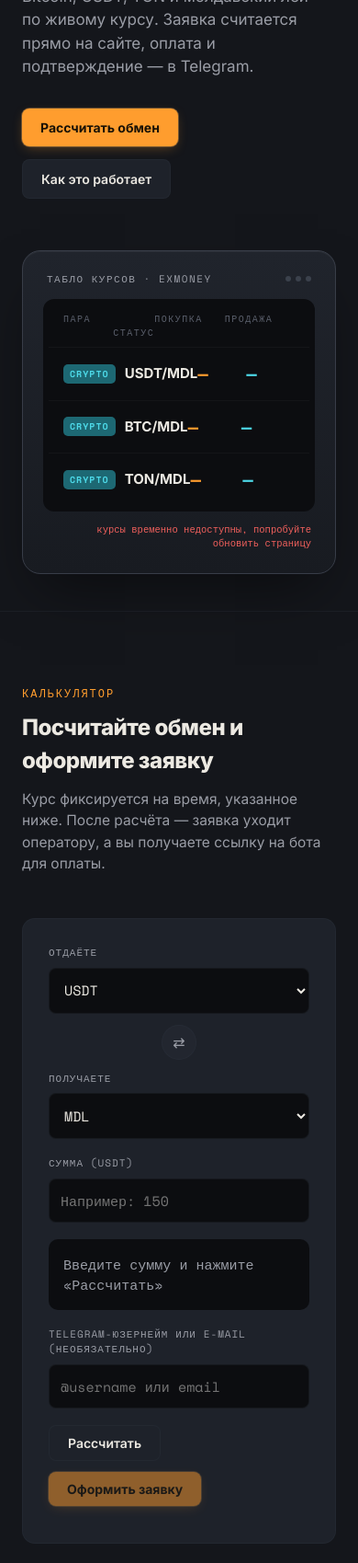
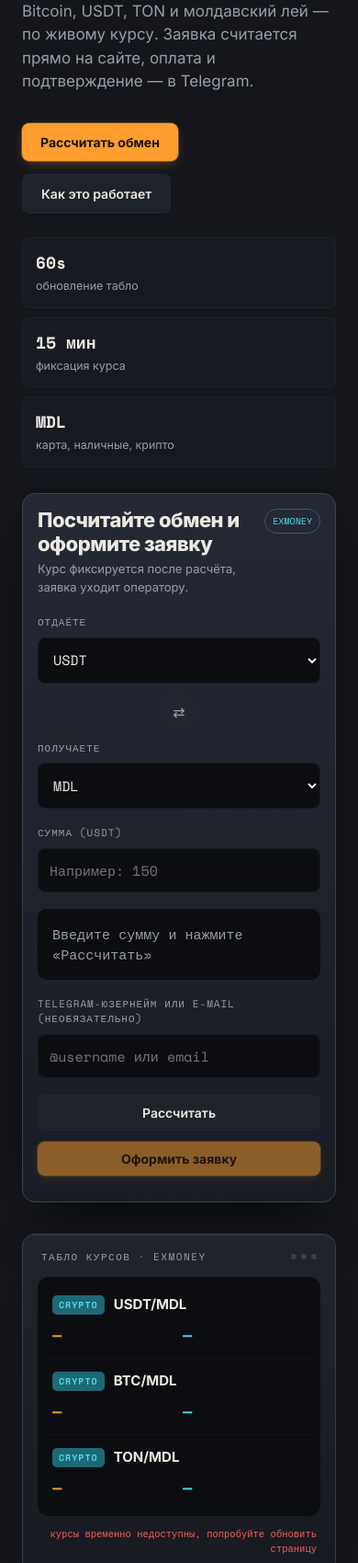
Before and after one commit to selinartiom/exchange, a website: page public/index.html in a window 390 px wide. Shown: the part 301-2000 px from the top of the page at 92% size. Drawn offline with nearby package versions, Linux system fonts and the light colour scheme; no server answers.

Commit message:
main update

```diff
--- a/public/index.html
+++ b/public/index.html
@@ -38,17 +38,23 @@
   .lang-btn{background:var(--panel);color:var(--ink-dim);font-size:12px;font-weight:700;padding:7px 11px;font-family:'Space Mono',monospace;}
   .lang-btn.active{background:var(--panel-2);color:var(--amber);}
 
-  .hero{padding:64px 0 40px;}
+  .hero{padding:56px 0 46px;}
+  .hero-grid{display:grid;grid-template-columns:minmax(0,1.05fr) minmax(360px,.78fr);gap:36px;align-items:center;}
+  .hero-copy{min-width:0;}
   .eyebrow{font-family:'Space Mono',monospace;font-size:12px;color:var(--cyan);letter-spacing:2px;text-transform:uppercase;margin-bottom:16px;display:flex;align-items:center;gap:10px;}
   .eyebrow::before{content:'';width:8px;height:8px;border-radius:50%;background:var(--green);box-shadow:0 0 8px var(--green);animation:pulse 2s infinite;}
   @keyframes pulse{0%,100%{opacity:1;}50%{opacity:.4;}}
-  h1{font-size:clamp(32px,5vw,52px);font-weight:800;letter-spacing:-1px;max-width:720px;line-height:1.08;margin-bottom:18px;}
+  h1{font-size:clamp(36px,5vw,58px);font-weight:800;letter-spacing:0;max-width:720px;line-height:1.04;margin-bottom:18px;}
   h1 em{font-style:normal;color:var(--amber);}
   .sub{color:var(--ink-dim);font-size:17px;max-width:560px;margin-bottom:32px;}
-  .hero-ctas{display:flex;gap:14px;flex-wrap:wrap;margin-bottom:56px;}
-  .btn-secondary{border:1px solid var(--line);background:var(--panel);padding:10px 20px;border-radius:8px;font-size:14px;font-weight:600;color:var(--ink);}
+  .hero-ctas{display:flex;gap:14px;flex-wrap:wrap;margin-bottom:26px;}
+  .btn-secondary{border:1px solid var(--line);background:var(--panel);padding:10px 20px;border-radius:8px;font-size:14px;font-weight:600;color:var(--ink);display:inline-block;}
+  .hero-stats{display:grid;grid-template-columns:repeat(3,minmax(0,1fr));gap:10px;max-width:620px;}
+  .hero-stat{border:1px solid var(--line);background:#171a20;border-radius:8px;padding:13px 14px;min-height:72px;}
+  .hero-stat strong{display:block;font-family:'Space Mono',monospace;color:var(--ink);font-size:18px;margin-bottom:3px;}
+  .hero-stat span{display:block;color:var(--ink-dim);font-size:12.5px;}
 
-  .board-frame{background:linear-gradient(180deg,#20242c,#181b21);border:1px solid #383d48;border-radius:20px;padding:22px;box-shadow:0 30px 60px -20px #00000080, inset 0 1px 0 #ffffff0d;position:relative;}
+  .board-frame{background:linear-gradient(180deg,#20242c,#181b21);border:1px solid #383d48;border-radius:14px;padding:22px;box-shadow:0 30px 60px -20px #00000080, inset 0 1px 0 #ffffff0d;position:relative;margin-top:34px;}
   .board-label{display:flex;justify-content:space-between;align-items:center;font-family:'Space Mono',monospace;font-size:11px;color:var(--ink-dim);letter-spacing:1.5px;text-transform:uppercase;margin-bottom:14px;padding:0 4px;}
   .board-label .dot-row{display:flex;gap:5px;}
   .board-label .dot-row span{width:6px;height:6px;border-radius:50%;background:#3b414c;}
@@ -72,14 +78,18 @@
   h2{font-size:clamp(24px,3.4vw,34px);font-weight:800;letter-spacing:-0.5px;margin-bottom:12px;}
   .section-head p{color:var(--ink-dim);font-size:15.5px;}
 
-  .steps{display:grid;grid-template-columns:repeat(4,1fr);gap:20px;}
+  .steps{display:grid;grid-template-columns:repeat(4,1fr);gap:16px;}
   .step{background:var(--panel);border:1px solid var(--line);border-radius:var(--radius);padding:22px;}
   .step .n{font-family:'Space Mono',monospace;color:var(--amber);font-size:13px;margin-bottom:14px;}
   .step h3{font-size:16px;margin-bottom:8px;}
   .step p{font-size:13.5px;color:var(--ink-dim);}
 
   /* Калькулятор */
-  .calc{background:var(--panel);border:1px solid var(--line);border-radius:var(--radius);padding:28px;max-width:520px;}
+  .calc{background:linear-gradient(180deg,#242934,#191d24);border:1px solid #3c4351;border-radius:14px;padding:24px;box-shadow:0 24px 70px -28px #000;scroll-margin-top:88px;}
+  .calc-top{display:flex;justify-content:space-between;gap:16px;align-items:flex-start;margin-bottom:20px;}
+  .calc-top h2{font-size:22px;line-height:1.16;margin:0;}
+  .calc-top p{color:var(--ink-dim);font-size:13px;margin-top:5px;}
+  .calc-badge{font-family:'Space Mono',monospace;font-size:10px;color:var(--cyan);border:1px solid #4dd9e84d;border-radius:999px;padding:5px 8px;white-space:nowrap;}
   .calc-row{display:grid;grid-template-columns:1fr auto 1fr;gap:12px;align-items:end;margin-bottom:18px;}
   .field label{display:block;font-family:'Space Mono',monospace;font-size:11px;color:var(--ink-dim);letter-spacing:1px;text-transform:uppercase;margin-bottom:8px;}
   .field select, .field input{
@@ -90,13 +100,14 @@
   .calc-result{background:var(--bezel);border-radius:10px;padding:16px;margin:18px 0;font-family:'Space Mono',monospace;font-size:15px;min-height:24px;color:var(--ink-dim);}
   .calc-result .big{font-size:22px;color:var(--cyan);font-weight:700;}
   .field.contact{margin-bottom:18px;}
-  .calc-actions{display:flex;gap:12px;flex-wrap:wrap;}
+  .calc-actions{display:grid;grid-template-columns:1fr 1fr;gap:12px;}
+  .calc-actions button{width:100%;}
   .calc-msg{font-size:13px;margin-top:12px;}
   .calc-msg.error{color:var(--red);}
   .calc-msg.ok{color:var(--green);}
 
   .grid-3{display:grid;grid-template-columns:repeat(3,1fr);gap:20px;}
-  .card{background:var(--panel);border:1px solid var(--line);border-radius:var(--radius);padding:24px;}
+  .card{background:var(--panel);border:1px solid var(--line);border-radius:8px;padding:24px;}
   .card h3{font-size:16px;margin-bottom:8px;display:flex;align-items:center;gap:8px;}
   .card h3 .ic{width:8px;height:8px;border-radius:2px;background:var(--cyan);}
   .card p{font-size:13.5px;color:var(--ink-dim);}
@@ -110,6 +121,7 @@
   footer p{font-size:12.5px;color:#5a5f6b;}
 
   @media(max-width:860px){
+    .hero-grid{grid-template-columns:1fr;gap:28px;}
     .steps,.grid-3{grid-template-columns:1fr 1fr;}
     .board-row{grid-template-columns:1.3fr 1fr 1fr;}
     .board-row .chg{display:none;}
@@ -118,8 +130,19 @@
     .swap-btn{justify-self:center;}
   }
   @media(max-width:560px){
+    nav .wrap{height:auto;min-height:64px;gap:12px;padding-top:10px;padding-bottom:10px;}
+    nav .wrap>div:last-child{gap:8px;}
+    nav .cta-btn{display:none;}
+    .hero{padding-top:34px;}
+    .hero-stats{grid-template-columns:1fr;}
     .steps,.grid-3{grid-template-columns:1fr;}
     .nav-links{display:none;}
+    .board-frame,.calc{padding:16px;}
+    .board-row{grid-template-columns:1fr 1fr;gap:8px;padding:13px 10px;}
+    .board-row.head{display:none;}
+    .pair{grid-column:1/-1;}
+    .rate{font-size:17px;}
+    .calc-actions{grid-template-columns:1fr;}
   }
   @media (prefers-reduced-motion: reduce){ .eyebrow::before{animation:none !important;} }
 </style>
@@ -147,6 +170,8 @@
 
 <header class="hero">
   <div class="wrap">
+    <div class="hero-grid">
+      <div class="hero-copy">
         <div class="eyebrow" id="live-indicator" data-i18n="hero.eyebrow">Табло обновляется каждые 60 секунд</div>
         <h1 data-i18n-html="hero.title">Обмен крипты и валюты <em>в Кишинёве</em>, без очереди у кассы</h1>
         <p class="sub" data-i18n="hero.sub">Bitcoin, USDT, TON и молдавский лей — по живому курсу. Заявка считается прямо на сайте, оплата и подтверждение — в Telegram.</p>
@@ -154,49 +179,21 @@
           <a href="#calc" class="cta-btn" data-i18n="hero.ctaMain">Рассчитать обмен</a>
           <a href="#how" class="btn-secondary" data-i18n="hero.ctaSecondary">Как это работает</a>
         </div>
-
-    <div class="board-frame" id="board">
-      <div class="board-label">
-        <span data-i18n="board.label">Табло курсов · EXMONEY</span>
-        <span class="dot-row"><span></span><span></span><span></span></span>
-      </div>
-      <div class="board">
-        <div class="board-row head">
-          <div data-i18n="board.pair">Пара</div><div data-i18n="board.buy">Покупка</div><div data-i18n="board.sell">Продажа</div><div style="text-align:right" data-i18n="board.status">Статус</div>
-        </div>
-        <div class="board-row" data-pair="USDT">
-          <div class="pair"><span class="tag crypto">CRYPTO</span>USDT/MDL</div>
-          <div class="rate buy mono">—</div>
-          <div class="rate sell mono">—</div>
-          <div class="chg mono">…</div>
-        </div>
-        <div class="board-row" data-pair="BTC">
-          <div class="pair"><span class="tag crypto">CRYPTO</span>BTC/MDL</div>
-          <div class="rate buy mono">—</div>
-          <div class="rate sell mono">—</div>
-          <div class="chg mono">…</div>
-        </div>
-        <div class="board-row" data-pair="TON">
-          <div class="pair"><span class="tag crypto">CRYPTO</span>TON/MDL</div>
-          <div class="rate buy mono">—</div>
-          <div class="rate sell mono">—</div>
-          <div class="chg mono">…</div>
+        <div class="hero-stats" aria-label="EXMONEY">
+          <div class="hero-stat"><strong>60s</strong><span data-i18n="hero.stat1">обновление табло</span></div>
+          <div class="hero-stat"><strong>15 мин</strong><span data-i18n="hero.stat2">фиксация курса</span></div>
+          <div class="hero-stat"><strong>MDL</strong><span data-i18n="hero.stat3">карта, наличные, крипто</span></div>
         </div>
       </div>
-      <div class="board-note" id="board-note" data-i18n="board.loading">загрузка курсов…</div>
+
+      <div class="calc" id="calc">
+        <div class="calc-top">
+          <div>
+            <h2 data-i18n="calc.title">Посчитайте обмен и оформите заявку</h2>
+            <p data-i18n="calc.subShort">Курс фиксируется после расчёта, заявка уходит оператору.</p>
           </div>
+          <span class="calc-badge">EXMONEY</span>
         </div>
-</header>
-
-<section id="calc">
-  <div class="wrap">
-    <div class="section-head">
-      <div class="kicker" data-i18n="calc.kicker">Калькулятор</div>
-      <h2 data-i18n="calc.title">Посчитайте обмен и оформите заявку</h2>
-      <p data-i18n="calc.sub">Курс фиксируется на время, указанное ниже. После расчёта — заявка уходит оператору, а вы получаете ссылку на бота для оплаты.</p>
-    </div>
-
-    <div class="calc">
         <div class="calc-row">
           <div class="field">
             <label data-i18n="calc.give">Отдаёте</label>
@@ -237,7 +234,39 @@
         <div class="calc-msg" id="calcMsg"></div>
       </div>
     </div>
-</section>
+
+    <div class="board-frame" id="board">
+      <div class="board-label">
+        <span data-i18n="board.label">Табло курсов · EXMONEY</span>
+        <span class="dot-row"><span></span><span></span><span></span></span>
+      </div>
+      <div class="board">
+        <div class="board-row head">
+          <div data-i18n="board.pair">Пара</div><div data-i18n="board.buy">Покупка</div><div data-i18n="board.sell">Продажа</div><div style="text-align:right" data-i18n="board.status">Статус</div>
+        </div>
+        <div class="board-row" data-pair="USDT">
+          <div class="pair"><span class="tag crypto">CRYPTO</span>USDT/MDL</div>
+          <div class="rate buy mono">—</div>
+          <div class="rate sell mono">—</div>
+          <div class="chg mono">…</div>
+        </div>
+        <div class="board-row" data-pair="BTC">
+          <div class="pair"><span class="tag crypto">CRYPTO</span>BTC/MDL</div>
+          <div class="rate buy mono">—</div>
+          <div class="rate sell mono">—</div>
+          <div class="chg mono">…</div>
+        </div>
+        <div class="board-row" data-pair="TON">
+          <div class="pair"><span class="tag crypto">CRYPTO</span>TON/MDL</div>
+          <div class="rate buy mono">—</div>
+          <div class="rate sell mono">—</div>
+          <div class="chg mono">…</div>
+        </div>
+      </div>
+      <div class="board-note" id="board-note" data-i18n="board.loading">загрузка курсов…</div>
+    </div>
+  </div>
+</header>
 
 <section id="how">
   <div class="wrap">
@@ -298,11 +327,13 @@ const I18N = {
     'hero.title': 'Обмен крипты и валюты <em>в Кишинёве</em>, без очереди у кассы',
     'hero.sub': 'Bitcoin, USDT, TON и молдавский лей — по живому курсу. Заявка считается прямо на сайте, оплата и подтверждение — в Telegram.',
     'hero.ctaMain': 'Рассчитать обмен', 'hero.ctaSecondary': 'Как это работает',
+    'hero.stat1': 'обновление табло', 'hero.stat2': 'фиксация курса', 'hero.stat3': 'карта, наличные, крипто',
     'board.label': 'Табло курсов · EXMONEY', 'board.pair': 'Пара', 'board.buy': 'Покупка',
     'board.sell': 'Продажа', 'board.status': 'Статус', 'board.loading': 'загрузка курсов…',
     'board.updated': 'обновлено', 'board.error': 'курсы временно недоступны, попробуйте обновить страницу',
     'calc.kicker': 'Калькулятор', 'calc.title': 'Посчитайте обмен и оформите заявку',
     'calc.sub': 'Курс фиксируется на время, указанное ниже. После расчёта — заявка уходит оператору, а вы получаете ссылку на бота для оплаты.',
+    'calc.subShort': 'Курс фиксируется после расчёта, заявка уходит оператору.',
     'calc.give': 'Отдаёте', 'calc.get': 'Получаете', 'calc.amountLabel': 'Сумма',
     'calc.amountPlaceholder': 'Например: 150', 'calc.resultEmpty': 'Введите сумму и нажмите «Рассчитать»',
     'calc.contactLabel': 'Telegram-юзернейм или e-mail (необязательно)', 'calc.contactPlaceholder': '@username или email',
@@ -332,11 +363,13 @@ const I18N = {
     'hero.title': 'Schimb valutar și crypto <em>în Chișinău</em>, fără coadă la casă',
     'hero.sub': 'Bitcoin, USDT, TON și leul moldovenesc — la curs live. Cererea se calculează direct pe site, plata și confirmarea — în Telegram.',
     'hero.ctaMain': 'Calculează schimbul', 'hero.ctaSecondary': 'Cum funcționează',
+    'hero.stat1': 'actualizare tabelă', 'hero.stat2': 'curs fixat', 'hero.stat3': 'card, cash, crypto',
     'board.label': 'Tabela cursurilor · EXMONEY', 'board.pair': 'Pereche', 'board.buy': 'Cumpărare',
     'board.sell': 'Vânzare', 'board.status': 'Status', 'board.loading': 'se încarcă cursurile…',
     'board.updated': 'actualizat', 'board.error': 'cursurile sunt temporar indisponibile, reîncărcați pagina',
     'calc.kicker': 'Calculator', 'calc.title': 'Calculează schimbul și trimite cererea',
     'calc.sub': 'Cursul este fixat pentru perioada indicată mai jos. După calcul — cererea ajunge la operator, iar dumneavoastră primiți link către bot pentru plată.',
+    'calc.subShort': 'Cursul se fixează după calcul, cererea ajunge la operator.',
     'calc.give': 'Oferiți', 'calc.get': 'Primiți', 'calc.amountLabel': 'Suma',
     'calc.amountPlaceholder': 'De exemplu: 150', 'calc.resultEmpty': 'Introduceți suma și apăsați „Calculează”',
     'calc.contactLabel': 'Username Telegram sau e-mail (opțional)', 'calc.contactPlaceholder': '@username sau email',
```
Lines whose indentation alone changed are shown as unchanged.
